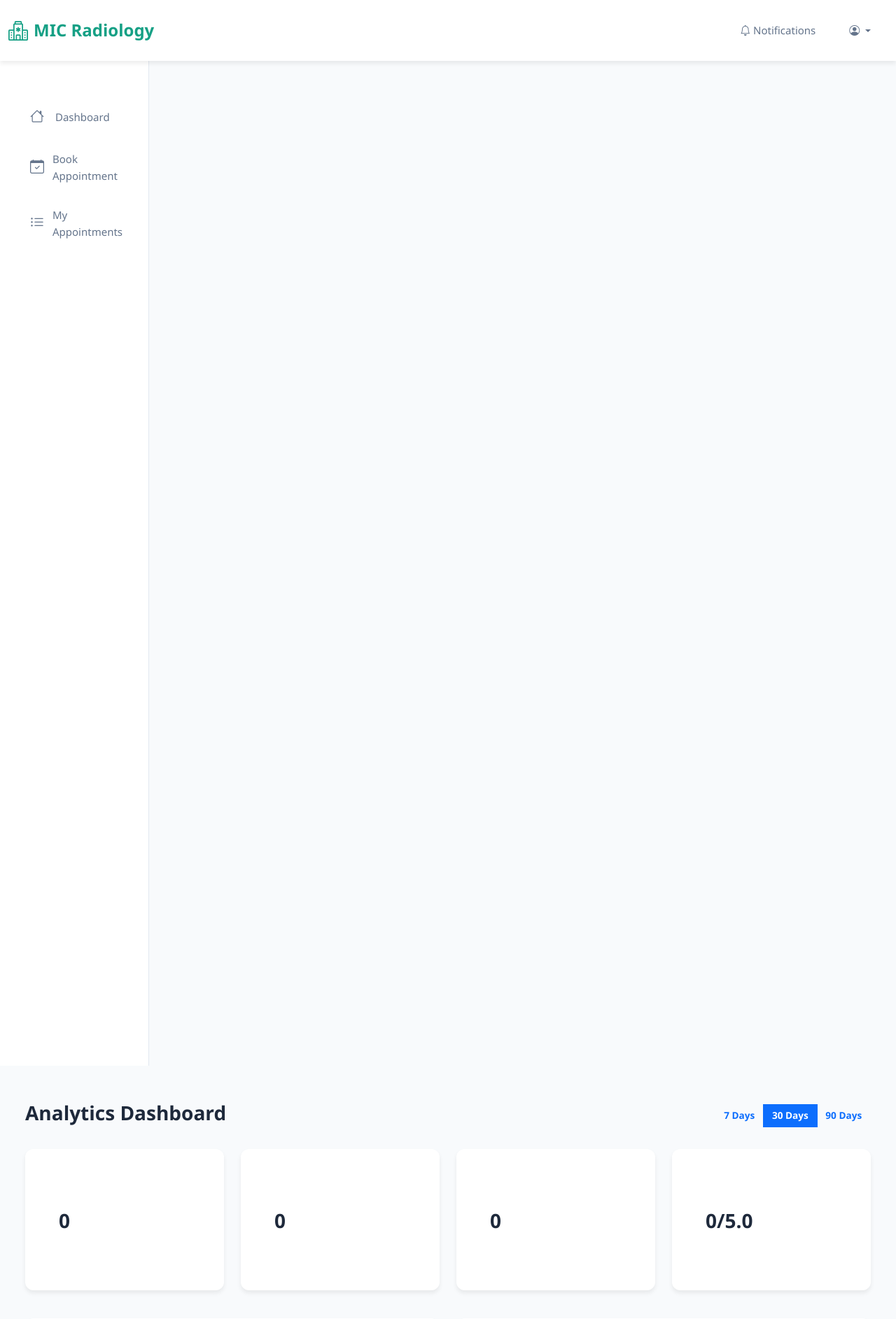
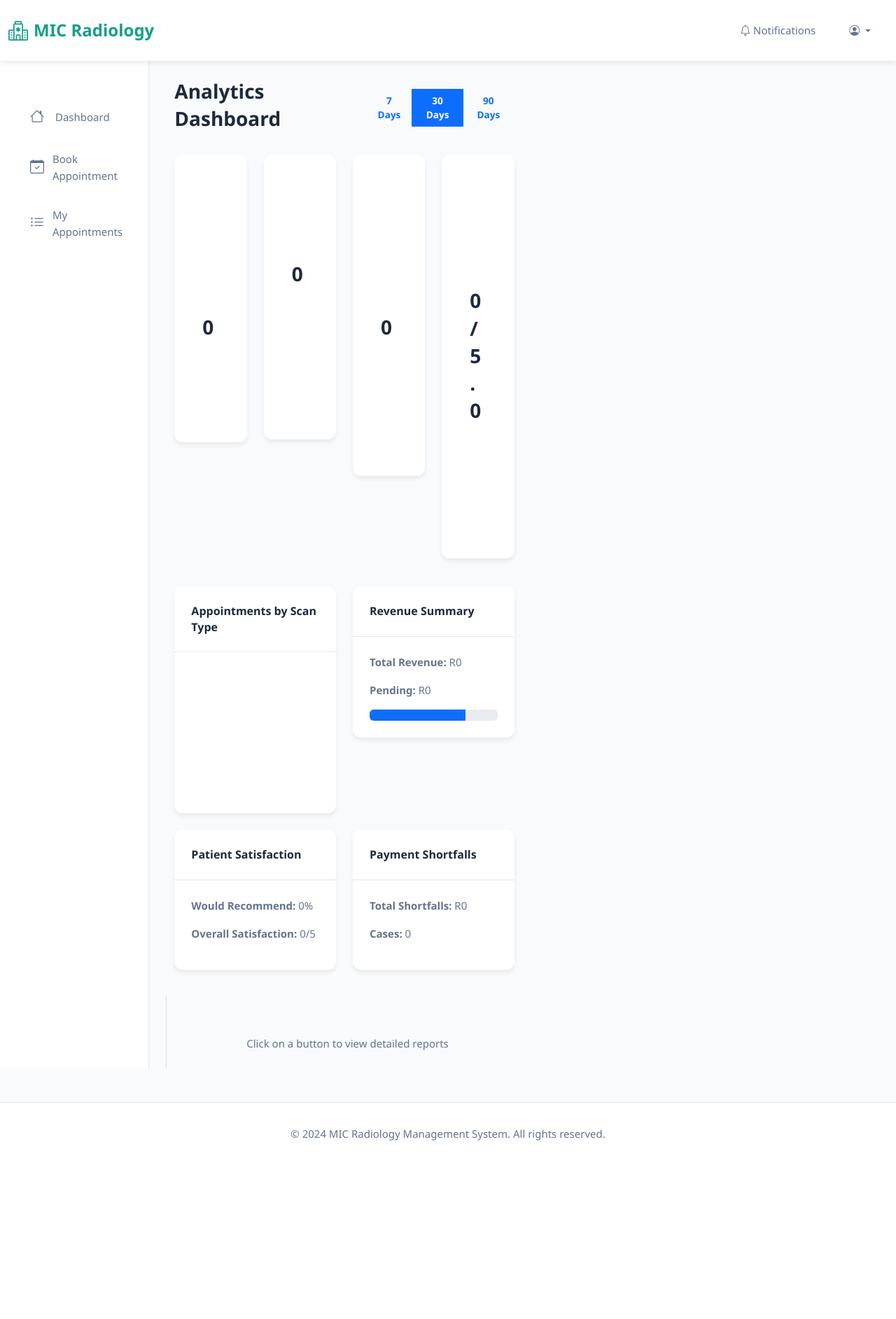
Before and after one commit to Tahsinga/Radiography-hit400-project, a Django app: page /analytics/dashboard/ in a window 1280 px wide. Shown: the top 1885 px of the page at 70% size. After the commit the page ends 1630 px from the top, so only its background shows below. Run offline with Django 4.2, Linux system fonts and the light colour scheme; a user stored in the database is signed in; data that the repository does not hold is empty.

Commit message:
Add light dashboard theme and enable on dashboards

```diff
--- a/static/css/theme.css
+++ b/static/css/theme.css
@@ -398,6 +398,74 @@ a:hover {
     color: #d97706;
 }
 
+/* ============================================
+   DASHBOARD THEME (light-mode variant inspired by attached mock)
+   Applied when a page includes the `dashboard-theme` wrapper
+   ============================================ */
+.dashboard-theme .sidebar {
+    background-color: #f1f5f9; /* light slate */
+    border-right: 1px solid var(--border-color);
+    padding-top: 2.5rem;
+}
+
+.dashboard-theme .sidebar .nav-link {
+    color: var(--text-dark);
+    background: transparent;
+}
+
+.dashboard-theme .sidebar .nav-link i {
+    color: var(--primary-teal);
+}
+
+.dashboard-theme .sidebar .nav-link.active,
+.dashboard-theme .sidebar .nav-link:hover {
+    background-color: rgba(22,160,133,0.08);
+    color: var(--primary-dark-teal);
+    border-left-color: var(--primary-teal);
+}
+
+.dashboard-theme .dashboard-container {
+    padding: 1.25rem 1.5rem;
+}
+
+.dashboard-theme .dashboard-header h1 {
+    font-size: 1.5rem;
+    margin-bottom: 0.25rem;
+}
+
+.dashboard-theme .stats-grid {
+    display: grid;
+    grid-template-columns: repeat(4, 1fr);
+    gap: 1rem;
+    margin-bottom: 1.25rem;
+}
+
+.dashboard-theme .stat-card {
+    min-height: 110px;
+    padding: 1rem;
+    color: white;
+}
+
+.dashboard-theme .stat-card .value {
+    font-size: 1.6rem;
+}
+
+.dashboard-theme .card {
+    background-color: var(--bg-white);
+}
+
+.dashboard-theme #content-area {
+    padding: 0.5rem 0;
+}
+
+@media (max-width: 992px) {
+    .dashboard-theme .stats-grid { grid-template-columns: repeat(2, 1fr); }
+}
+
+@media (max-width: 576px) {
+    .dashboard-theme .stats-grid { grid-template-columns: 1fr; }
+}
+
 .alert-info {
     background-color: rgba(59, 130, 246, 0.1);
     color: #1d4ed8;
--- a/templates/analytics/dashboard.html
+++ b/templates/analytics/dashboard.html
@@ -3,7 +3,10 @@
 {% block title %}Analytics Dashboard - MIC Radiology{% endblock %}
 
 {% block content %}
-<div class="container-fluid mt-4">
+<div class="container-fluid mt-4 dashboard-theme">
+    <div class="row" style="gap: 20px;">
+        <!-- Left Column: Dashboard Controls -->
+        <div class="col-md-6" style="max-height: 90vh; overflow-y: auto;">
             <div class="d-flex justify-content-between align-items-center mb-4">
                 <h2>Analytics Dashboard</h2>
                 <div class="btn-group" role="group">
@@ -108,10 +111,21 @@
         </div>
     </div>
 
-    <div class="row">
+            <div class="row mt-4">
                 <div class="col-md-12">
-            <a href="{% url 'revenue_report' %}" class="btn btn-primary btn-sm">View Revenue Report</a>
-            <a href="{% url 'feedback_analysis' %}" class="btn btn-primary btn-sm">View Feedback Analysis</a>
+                    <button class="btn btn-primary btn-sm" onclick="loadContentRight('{% url 'revenue_report' %}')">View Revenue Report</button>
+                    <button class="btn btn-primary btn-sm" onclick="loadContentRight('{% url 'feedback_analysis' %}')">View Feedback Analysis</button>
+                </div>
+            </div>
+        </div>
+
+        <!-- Right Column: Content Area -->
+        <div class="col-md-6" style="max-height: 90vh; overflow-y: auto; border-left: 1px solid #ddd; padding-left: 20px;">
+            <div id="content-area">
+                <div class="text-center text-muted mt-5">
+                    <p>Click on a button to view detailed reports</p>
+                </div>
+            </div>
         </div>
     </div>
 </div>
@@ -142,5 +156,25 @@ new Chart(ctx, {
         maintainAspectRatio: true
     }
 });
+
+// Load content into right panel
+function loadContentRight(url) {
+    const contentArea = document.getElementById('content-area');
+    contentArea.innerHTML = '<div class="text-center"><div class="spinner-border" role="status"><span class="visually-hidden">Loading...</span></div></div>';
+
+    fetch(url)
+        .then(response => response.text())
+        .then(html => {
+            // Extract main content from the response
+            const parser = new DOMParser();
+            const doc = parser.parseFromString(html, 'text/html');
+            const mainContent = doc.querySelector('main') || doc.querySelector('[role="main"]') || doc.body;
+            contentArea.innerHTML = mainContent.innerHTML;
+        })
+        .catch(error => {
+            contentArea.innerHTML = '<div class="alert alert-danger">Error loading content. Please try again.</div>';
+            console.error('Error:', error);
+        });
+}
 </script>
 {% endblock %}
--- a/templates/base.html
+++ b/templates/base.html
@@ -136,6 +136,7 @@
                         </div>
                     {% endfor %}
                 {% endif %}
+                {% block content %}{% endblock %}
             </main>
         </div>
     </div>
@@ -152,10 +153,6 @@
     </div>
     {% endif %}
 
-    <div class="{% if user.is_authenticated %}ms-auto p-4{% else %}container mt-4{% endif %}">
-        {% block content %}{% endblock %}
-    </div>
-
     <!-- Footer -->
     <footer class="footer">
         <p>&copy; 2024 MIC Radiology Management System. All rights reserved.</p>
```
Also changed, not shown: templates/users/patient_dashboard.html (+1 -34 lines), db.sqlite3. Lines whose indentation alone changed are shown as unchanged.
